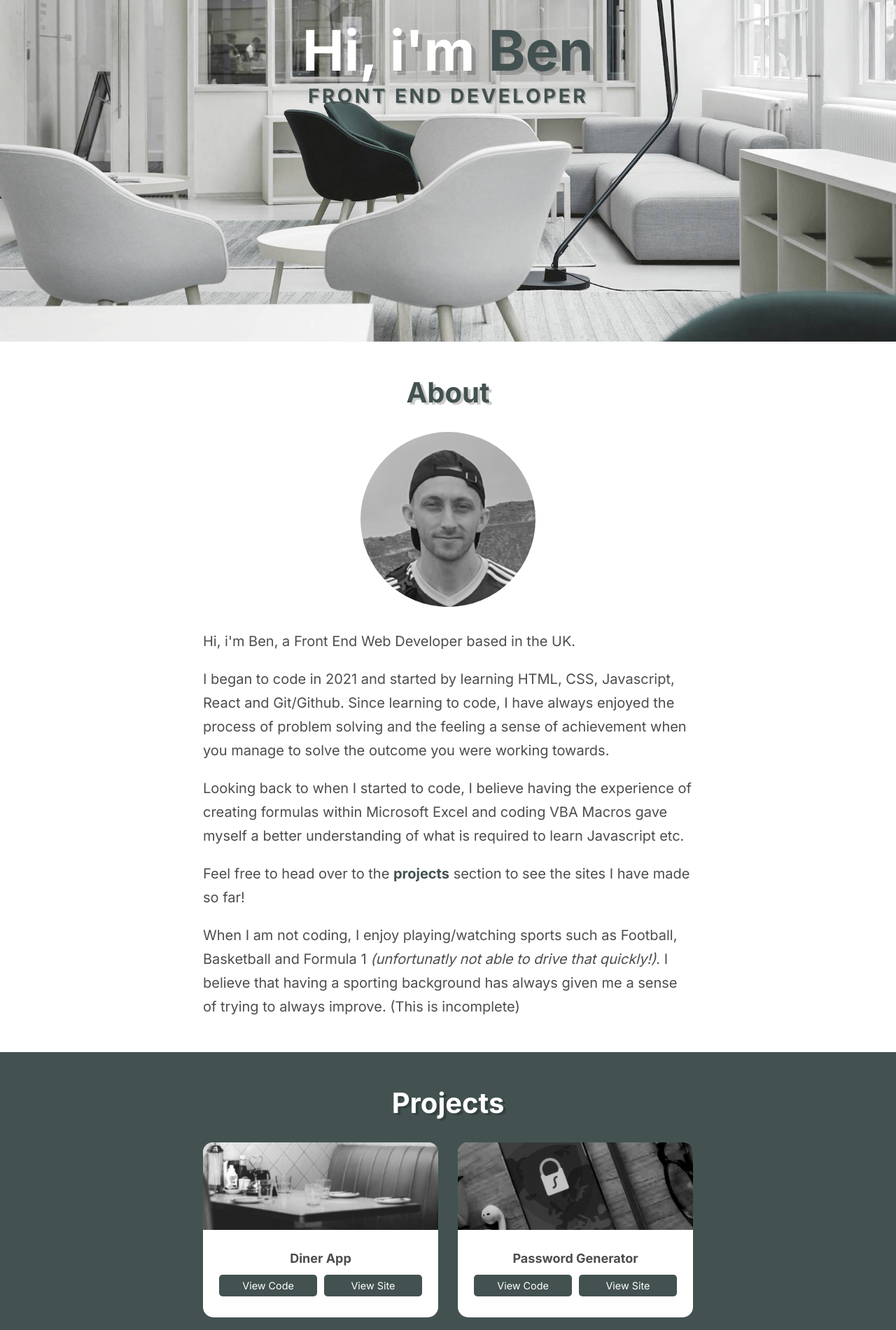
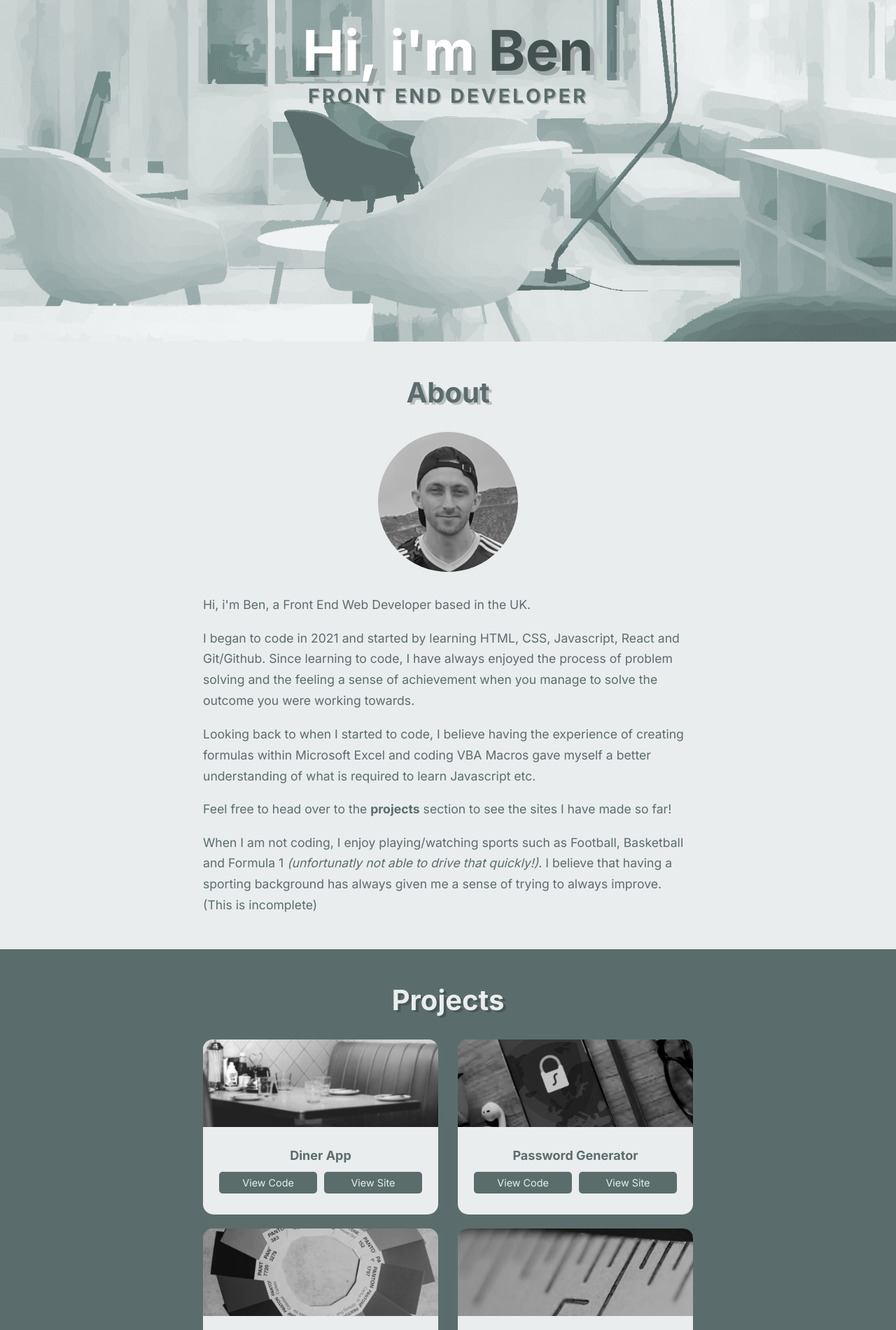
Before and after one commit to BenAllington95/my-portfolio-reactjs, a React (Create React App) app in the folder my-app/: page / in a window 1280 px wide. Shown: the part 380-2280 px from the top of the page at 70% size. Built offline with nearby package versions, Linux system fonts and the light colour scheme.

Commit message:
2 Changes
Added new image designs for main,
Adjust colours in css for light mode

```diff
--- a/my-app/src/index.css
+++ b/my-app/src/index.css
@@ -8,16 +8,17 @@ html {
   scroll-behavior: smooth;
 }
 
-/* Old yellow E2CF00 */
-
-
-
 body {
   margin: 0;
   padding: 0;
   font-family: 'Inter';
   overflow: auto;
-  /* background:#181818; */
+}
+
+.container {
+  width: 100%;
+  max-width: 500px;
+  margin: 0 auto;
 }
 
 
@@ -76,13 +77,14 @@ a {
 .header,
 .card,
 .footer,
-.header-top {
+.header-top,
+.projects {
   transition: all .2s ease-in-out;
-  background: #191919;
+  background: #171717;
 }
 
-.card-link, .projects {
-  background: #222222;
+.card-link, .card {
+  background: #202020;
 }
 
 
@@ -108,7 +110,7 @@ a {
 } /* Need to create a class to make this easier to understand */
 
 .nav-list-items:hover {
-  color: #202020;
+  color: #272727;
   background: #d1d1d0;
 }
 
@@ -121,92 +123,80 @@ a {
 #app-light .about,
 #app-light .header,
 #app-light .header-top,
-#app-light .card {
-  background: #ffffff;
+#app-light .card,
+#app-light .footer {
+  background: #e9eded;
 }
 
-#app-light .projects {
-  background: #435251;
+#app-light .projects,
+#app-light .card-link {
+  background: #5a6d6c;
 }
 
-#app-light .projects .sub-heading {
-  color: #ffffff;
+#app-light .hamburger-nav {
+  background: #c0cbca;
 }
 
-
-#app-light .footer {
-  background: #ffffff;
+#app-light .projects .sub-heading,
+#app-light .card-link {
+  color: #e9eded;
 }
 
+#app-light .card-link {
+  transition: all 0.1s ease-in;
+}
 
 #app-light .about,
 #app-light .header,
 #app-light .header-top,
 #app-light .nav-list,
 #app-light .nav-list-items,
-#app-light .card-title,
-#app-light .card-link,
 #app-light .nav-list,
 #app-light .card-title,
-#app-light .card-link,
 #app-light .about-text,
 #app-light .sub-heading,
 #app-light .footer-text,
 #app-light .hamburger-list-items {
-  color: #4d4d4d;
+  color: #5a6d6c;
 }
 
-#app-light .accent-text {
-  color: #435251;
+#app-light .hamburger-icon,
+#app-light .hamburger-close-icon,
+#app-light .footer-list-items,
+#app-light .main-subheading,
+#app-light .main-heading,
+#app-light .footer-text {
+  color:#435251;
+}
+
+#app-light .main-subheading {
+  color: #5a6d6c
+}
+
+.accent-text {
   font-weight: bold;
 }
 
 #app-light .header-title,
-#app-light .nav-list-items {
-  color:#435251
-}
-
-#app-light .nav-list-items:hover {
-  color: #ffffff;
-  background: #435251;
-}
-
-#app-light .hamburger-nav {
-  background: #d1d1d0;
-}
-
-#app-light .hamburger-icon,
-#app-light .hamburger-close-icon {
-  color:#435251;
-}
-
-#app-light .footer-list-items {
-  color: #435251;
-}
-
-#app-light .main-subheading,
-#app-light .main-heading {
-  color: #435251;
+#app-light .nav-list-items,
+#app-light .accent-text,
+#app-light .sub-heading  {
+  color:#5a6d6c;
 }
 
 
-#app-light .footer-text {
-  color: #435251;
-}
-
-#app-light .card-link {
-  background: #435251;
-  color: #ffffff;
-  transition: all 0.1s ease-in;
-}
 
 #app-light .card-link:hover {
   filter: brightness(90%)
 }
 
-#app-light .sub-heading {
-  color:#435251;
+#app-light .nav-list-items:hover {
+  color: #e9eded;
+  background: #435251;
 }
+
+
+
 
 
 
@@ -232,7 +222,6 @@ a {
 .hamburger-close-icon {
   font-size: 2.25rem;
   padding: 0.1em;
-  cursor: pointer;
   border-radius: 7px;
 }
 
@@ -289,10 +278,16 @@ a {
   padding: 1.5em 5em;
   font-weight: bold;
   text-transform: uppercase;
-  cursor: pointer;
 }
 
 
+.nav-list-items,
+.hamburger-list-items,
+.card,
+.hamburger-icon,
+.hamburger-close-icon  {
+  cursor: pointer;
+}
 
 
 
@@ -315,7 +310,7 @@ a {
 }
 
 #app-light .main {
-  background-image: url('./images/light-main-img.jpg');
+  background-image: url('./images/light-main-img.png');
   transition: all .2s ease-in-out;
 }
 
@@ -327,13 +322,16 @@ a {
   text-transform: uppercase;
   color: #E2CF00;
   text-shadow: 2px 2px 0px rgba(0,0,0,0.2);
-  animation: fadein 1s
 }
 
 .main-heading {
   text-shadow: 6px 6px 0px rgba(0,0,0,0.2);
   color: #E2CF00;
-  animation: fadein 1s
+}
+
+.main-subheading,
+.main-heading {
+  animation: fadein 1s;
 }
 
 @keyframes fadein {
@@ -362,8 +360,8 @@ a {
 }
 
 .about-img {
-  width: 250px;
-  height: 250px;
+  max-width: 200px;
+  height: 200px;
   object-fit: cover;
   border-radius: 50%;
   filter: grayscale(0.3);
@@ -385,11 +383,6 @@ a {
 
 /* Projects */
 
-.container {
-  width: 100%;
-  max-width: 500px;
-  margin: 0 auto;
-}
 
 .project-cards {
   display: flex;
@@ -523,7 +516,7 @@ a {
   }
 
   p {
-    font-size: 1.25rem;
+    font-size: 1.1rem;
   }
 
   .hamburger-icon {
@@ -532,10 +525,6 @@ a {
 
   .about, .projects {
     padding: 3em;
-    min-height: 100vh;
-    display: flex;
-    align-items: center;
-    justify-content: center;
   }
 
   .header-top {
```
Also changed, not shown: my-app/src/images/light-main-img.png (added), 1 other file (tests, documents, lock files or other folders).
